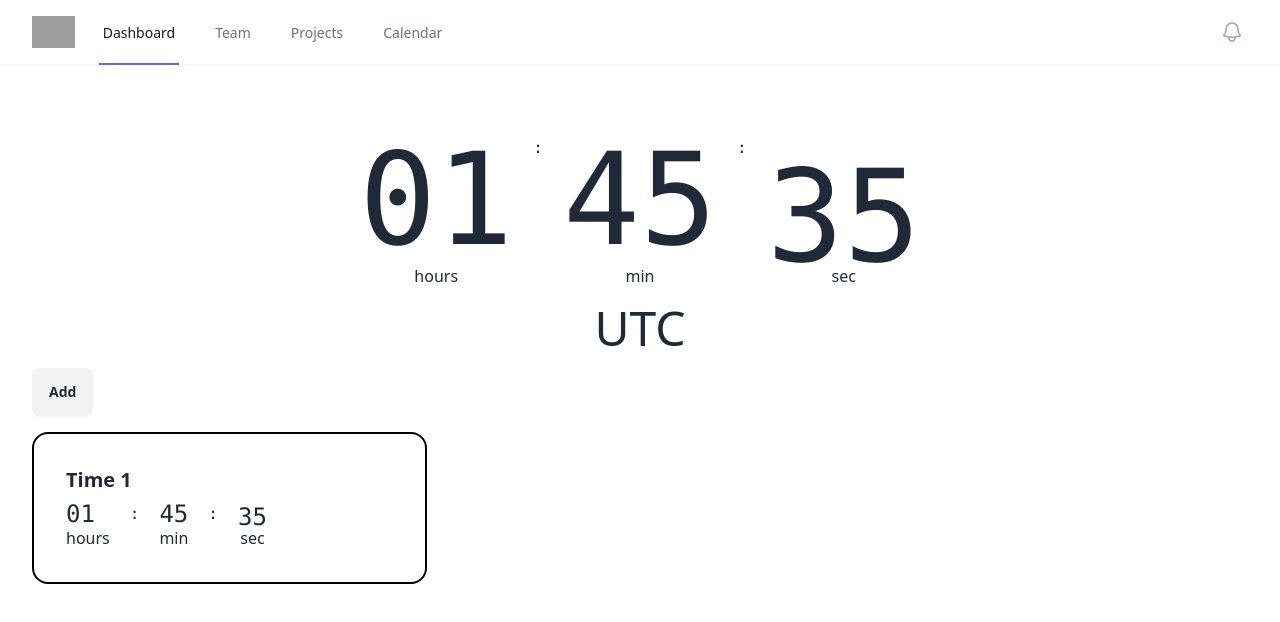
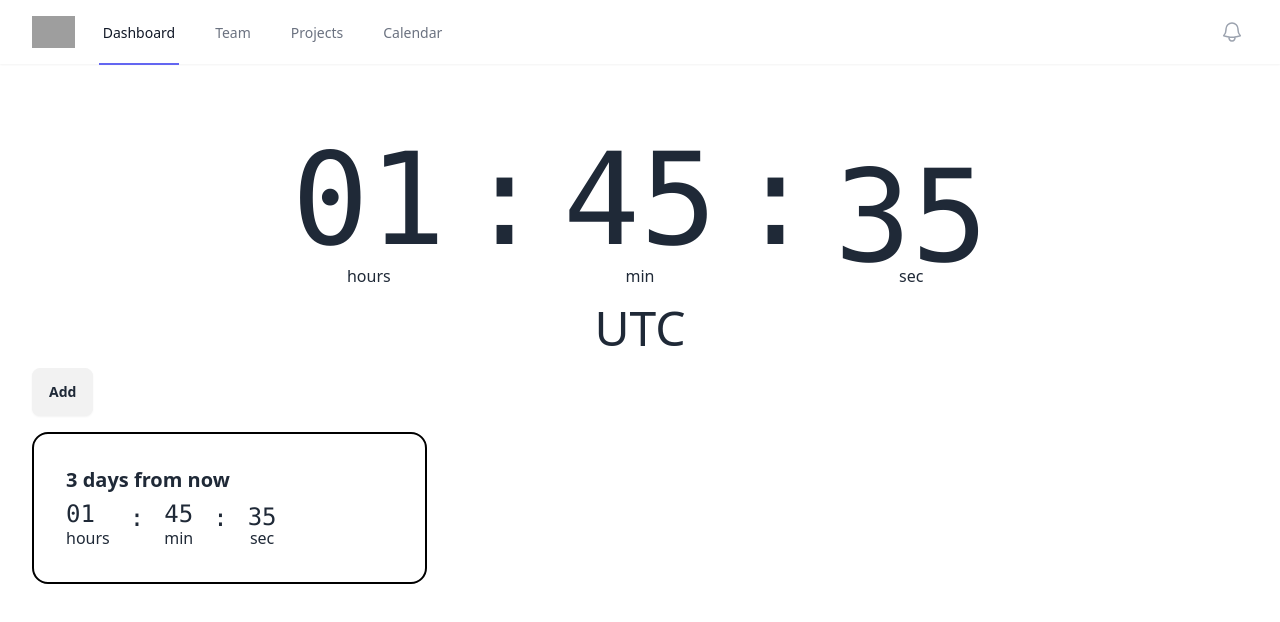
Before and after one commit to ShaneRich5/what-time-is-it, a React (Vite) app: page / in a window 1280 px wide. Shown: the top 622 px of the page. Built offline with nearby package versions, Linux system fonts and the light colour scheme; grey boxes are pictures that could not be loaded.

Commit message:
feat: add styling to the separator

```diff
--- a/package.json
+++ b/package.json
@@ -12,6 +12,7 @@
   "dependencies": {
     "@headlessui/react": "^2.2.0",
     "@heroicons/react": "^2.1.5",
+    "date-fns": "^4.1.0",
     "react": "^18.3.1",
     "react-dom": "^18.3.1"
   },
--- a/src/app.tsx
+++ b/src/app.tsx
@@ -1,6 +1,8 @@
 import { useEffect, useState } from "react";
 import CountDown from "./countdown";
 import Layout from "./layout";
+import { add } from "date-fns";
+
 
 const TIMER_INTERVAL = 1000; // every second
 
@@ -32,8 +34,8 @@ const App = () => {
       <div className="grid grid-cols-3 gap-4">
         <div className="card outline-1 border-2 border-black">
           <div className="card-body">
-            <h2 className="card-title">Time 1</h2>
-            <CountDown targetDate={currentDate} digitsClassNames="text-2xl"/>
+            <h2 className="card-title">3 days from now</h2>
+            <CountDown targetDate={add(currentDate, { days: 2 })} digitsClassNames="text-2xl"/>
           </div>
         </div>
       </div>
--- a/src/countdown.tsx
+++ b/src/countdown.tsx
@@ -18,7 +18,7 @@ const CountDown: React.FC<CountDownProps> = ({ targetDate, digitsClassNames = 't
         </span>
         hours
       </div>
-      <span className="font-mono">:</span>
+      <span className={`font-mono ${digitsClassNames}`}>:</span>
       <div className="flex flex-col">
         <span className={`countdown font-mono ${digitsClassNames}`}>
           <span
@@ -29,7 +29,7 @@ const CountDown: React.FC<CountDownProps> = ({ targetDate, digitsClassNames = 't
         </span>
         min
       </div>
-      <span className="font-mono">:</span>
+      <span className={`font-mono ${digitsClassNames}`}>:</span>
       <div className="flex flex-col">
         <span className={`countdown font-mono ${digitsClassNames}`}>
           <span
```
Also changed, not shown: 1 other file (tests, documents, lock files or other folders).
